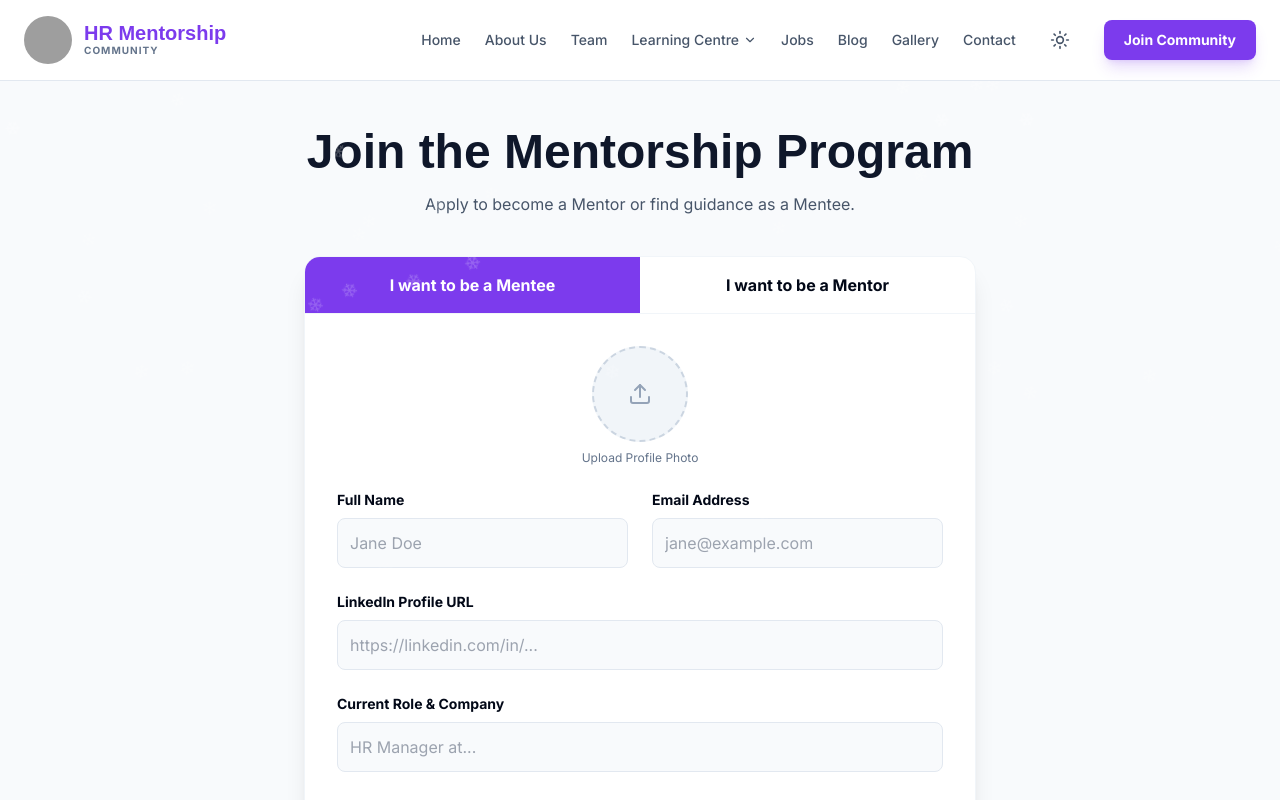
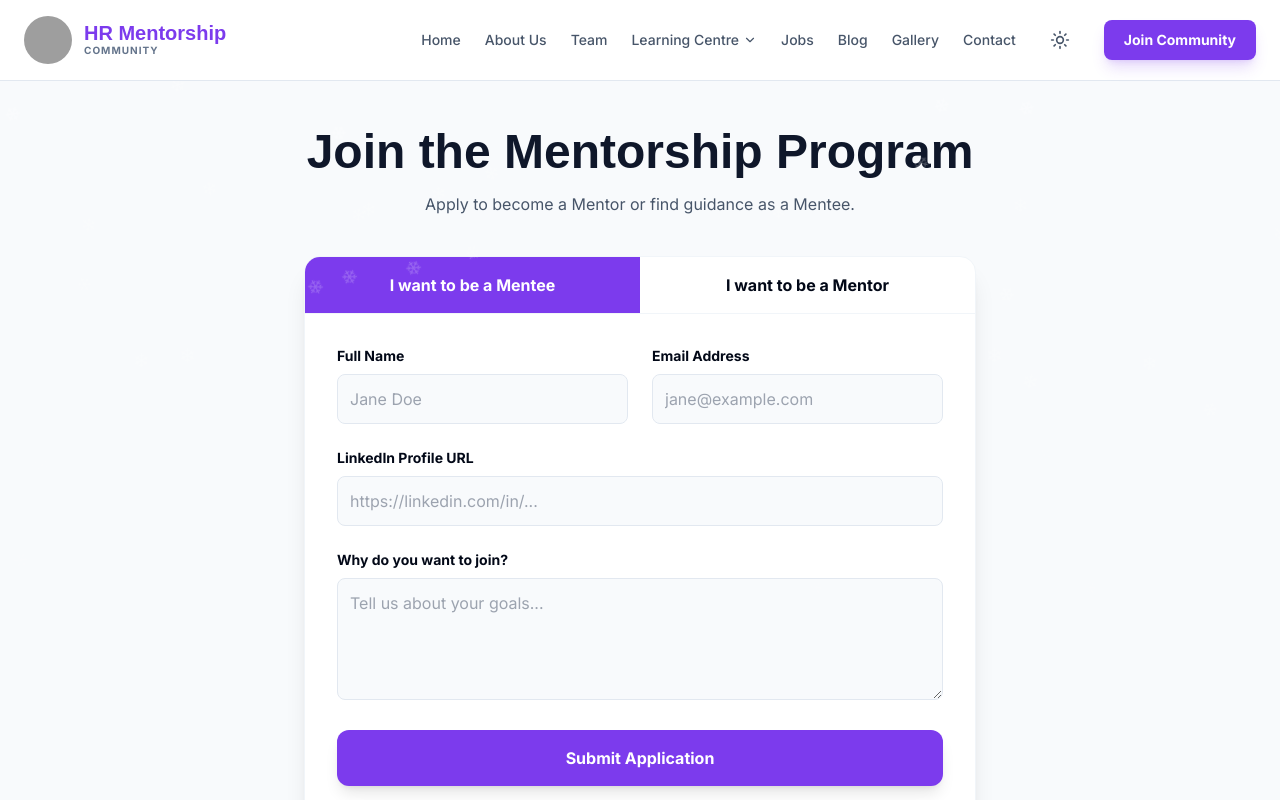
Before and after one commit to OlaMarcus09/hr-mentorship, a Next.js app: page /mentorship/apply in a window 1280 px wide. Shown: the top 800 px of the page. Built offline with nearby package versions, Linux system fonts and the light colour scheme; grey boxes are pictures that could not be loaded; a web font is replaced by a local one.

Commit message:
fix: Add MentorshipApplication model to schema, regenerate client, and connect Apply page to backend

```diff
--- /dev/null
+++ b/app/api/applicants/create/route.ts
@@ -0,0 +1,21 @@
+import { NextResponse } from 'next/server';
+import { prisma } from '@/lib/prisma';
+
+export async function POST(request: Request) {
+  try {
+    const body = await request.json();
+    const app = await prisma.mentorshipApplication.create({
+      data: {
+        role: body.role,
+        name: body.name,
+        email: body.email,
+        linkedin: body.linkedin,
+        goal: body.goal,
+        status: "PENDING"
+      }
+    });
+    return NextResponse.json(app);
+  } catch (error) {
+    return NextResponse.json({ error: 'Failed to submit' }, { status: 500 });
+  }
+}
--- a/app/mentorship/apply/page.tsx
+++ b/app/mentorship/apply/page.tsx
@@ -1,14 +1,46 @@
 "use client";
 
 import { useState } from "react";
-import { Check, Upload } from "lucide-react";
-import Image from "next/image";
+import { Upload } from "lucide-react";
 
 export default function ApplyPage() {
   const [role, setRole] = useState<'mentee' | 'mentor'>('mentee');
+  const [loading, setLoading] = useState(false);
+
+  const handleSubmit = async (e: React.FormEvent) => {
+    e.preventDefault();
+    setLoading(true);
+
+    const formData = new FormData(e.target as HTMLFormElement);
+    const data = {
+      role,
+      name: formData.get("name"),
+      email: formData.get("email"),
+      linkedin: formData.get("linkedin"),
+      goal: formData.get("goal"),
+    };
+
+    try {
+      const res = await fetch("/api/applicants/create", {
+        method: "POST",
+        headers: { "Content-Type": "application/json" },
+        body: JSON.stringify(data),
+      });
+
+      if (res.ok) {
+        alert("Application submitted successfully! We will contact you soon.");
+        (e.target as HTMLFormElement).reset();
+      } else {
+        alert("Failed to submit. Please try again.");
+      }
+    } catch (err) {
+      alert("Error submitting form.");
+    } finally {
+      setLoading(false);
+    }
+  };
 
   return (
-    // FIX: Increased top padding to pt-32 to clear the Navbar completely
     <div className="min-h-screen bg-slate-50 dark:bg-slate-950 pt-32 pb-20 px-6">
       <div className="max-w-3xl mx-auto text-center mb-10">
          <h1 className="text-4xl md:text-5xl font-heading font-bold text-slate-900 dark:text-white mb-4">
@@ -20,7 +52,6 @@ export default function ApplyPage() {
       </div>
 
       <div className="max-w-2xl mx-auto bg-white dark:bg-slate-900 rounded-2xl shadow-xl border border-slate-100 dark:border-slate-800 overflow-hidden">
-         {/* Simple Role Toggle */}
          <div className="flex border-b border-slate-100 dark:border-slate-800">
             <button
               onClick={() => setRole('mentee')}
@@ -36,44 +67,30 @@ export default function ApplyPage() {
             </button>
          </div>
 
-         <form className="p-8 space-y-6">
-            {/* Profile Photo Upload UI */}
-            <div className="flex flex-col items-center mb-6">
-               <div className="w-24 h-24 rounded-full bg-slate-100 dark:bg-slate-800 flex items-center justify-center border-2 border-dashed border-slate-300 dark:border-slate-700 cursor-pointer hover:border-primary transition group relative overflow-hidden">
-                  <Upload className="text-slate-400 group-hover:text-primary" />
-                  <input type="file" className="absolute inset-0 opacity-0 cursor-pointer" />
-               </div>
-               <span className="text-xs text-slate-500 mt-2">Upload Profile Photo</span>
-            </div>
-
+         <form onSubmit={handleSubmit} className="p-8 space-y-6">
             <div className="grid md:grid-cols-2 gap-6">
                <div>
                   <label className="block text-sm font-bold mb-2">Full Name</label>
-                  <input type="text" className="w-full p-3 rounded-lg border border-slate-200 dark:border-slate-700 bg-slate-50 dark:bg-slate-950" placeholder="Jane Doe" />
+                  <input name="name" required className="w-full p-3 rounded-lg border border-slate-200 dark:border-slate-700 bg-slate-50 dark:bg-slate-950" placeholder="Jane Doe" />
                </div>
                <div>
                   <label className="block text-sm font-bold mb-2">Email Address</label>
-                  <input type="email" className="w-full p-3 rounded-lg border border-slate-200 dark:border-slate-700 bg-slate-50 dark:bg-slate-950" placeholder="jane@example.com" />
+                  <input name="email" type="email" required className="w-full p-3 rounded-lg border border-slate-200 dark:border-slate-700 bg-slate-50 dark:bg-slate-950" placeholder="jane@example.com" />
                </div>
             </div>
 
             <div>
                <label className="block text-sm font-bold mb-2">LinkedIn Profile URL</label>
-               <input type="url" className="w-full p-3 rounded-lg border border-slate-200 dark:border-slate-700 bg-slate-50 dark:bg-slate-950" placeholder="https://linkedin.com/in/..." />
-            </div>
-
-            <div>
-               <label className="block text-sm font-bold mb-2">Current Role & Company</label>
-               <input type="text" className="w-full p-3 rounded-lg border border-slate-200 dark:border-slate-700 bg-slate-50 dark:bg-slate-950" placeholder="HR Manager at..." />
+               <input name="linkedin" type="url" className="w-full p-3 rounded-lg border border-slate-200 dark:border-slate-700 bg-slate-50 dark:bg-slate-950" placeholder="https://linkedin.com/in/..." />
             </div>
 
             <div>
                <label className="block text-sm font-bold mb-2">Why do you want to join?</label>
-               <textarea rows={4} className="w-full p-3 rounded-lg border border-slate-200 dark:border-slate-700 bg-slate-50 dark:bg-slate-950" placeholder="Tell us about your goals..."></textarea>
+               <textarea name="goal" rows={4} required className="w-full p-3 rounded-lg border border-slate-200 dark:border-slate-700 bg-slate-50 dark:bg-slate-950" placeholder="Tell us about your goals..."></textarea>
             </div>
 
-            <button type="button" className="w-full py-4 bg-primary text-white font-bold rounded-xl hover:bg-primary/90 transition shadow-lg mt-4">
-               Submit Application
+            <button disabled={loading} type="submit" className="w-full py-4 bg-primary text-white font-bold rounded-xl hover:bg-primary/90 transition shadow-lg mt-4 disabled:opacity-50">
+               {loading ? "Submitting..." : "Submit Application"}
             </button>
          </form>
       </div>
```
Also changed, not shown: 1 other file (tests, documents, lock files or other folders).
